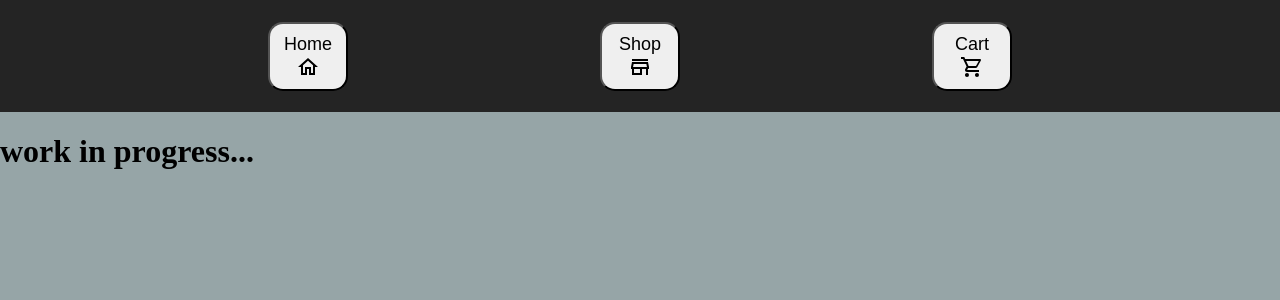
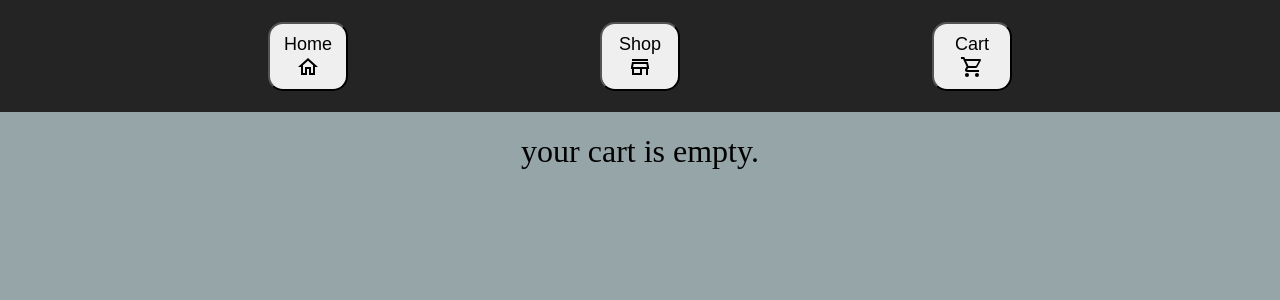
Before and after one commit to hussainhamid/shopping-cart-top, a React (Vite) app: page /cart in a window 1280 px wide. Shown: the top 300 px of the page. Built offline with nearby package versions, Linux system fonts and the light colour scheme.

Commit message:
completed the project

```diff
--- a/src/App.jsx
+++ b/src/App.jsx
@@ -1,27 +1,34 @@
 import NavBar from "./files/nav";
 import { createBrowserRouter, RouterProvider, Outlet } from "react-router-dom";
-import { useState } from "react";
 import Cart from "./files/cart";
 import Home from "./files/home-page";
 import Shop from "./files/shop";
 import ErrorPage from "./files/error";
 import "./App.css";
+import { useState } from "react";
 
-function Layout() {
+function Layout({ addToCart, cart, removeFromCart }) {
   return (
     <>
       <NavBar />
       <main>
-        <Outlet />
+        <Outlet context={{ addToCart, cart, removeFromCart }} />
       </main>
     </>
   );
 }
 
-const router = createBrowserRouter([
+const router = (addToCart, cart, removeFromCart) =>
+  createBrowserRouter([
     {
       path: "/",
-    element: <Layout />,
+      element: (
+        <Layout
+          addToCart={addToCart}
+          cart={cart}
+          removeFromCart={removeFromCart}
+        />
+      ),
       errorElement: <ErrorPage />,
       children: [
         { path: "/", element: <Home /> },
@@ -32,5 +39,17 @@ const router = createBrowserRouter([
   ]);
 
 export default function App() {
-  return <RouterProvider router={router} />;
+  const [cart, setcart] = useState([]);
+
+  const addToCart = (product) => {
+    setcart((prevCart) => [...prevCart, product]);
+  };
+
+  const removeFromCart = (productIndex) => {
+    setcart((prevCart) =>
+      prevCart.filter((_, index) => index !== productIndex)
+    );
+  };
+
+  return <RouterProvider router={router(addToCart, cart, removeFromCart)} />;
 }
--- a/src/files/cart.jsx
+++ b/src/files/cart.jsx
@@ -1,5 +1,85 @@
 import styled from "styled-components";
+import { useOutletContext } from "react-router-dom";
 
 export default function Cart() {
-  return <h1>work in progress...</h1>;
+  const { cart, removeFromCart } = useOutletContext();
+
+  const H3 = styled.h3`
+    font-weight: 500;
+  `;
+
+  const ProductsDiv = styled.div`
+    display: flex;
+    flex-wrap: wrap;
+    gap: 1rem;
+    align-items: center;
+    justify-content: center;
+    margin: 20px 0px;
+  `;
+
+  const EachProducts = styled.div`
+    border: 5px solid #ccc;
+    padding: 1rem;
+    border-radius: 20px;
+    width: 200px;
+    height: 370px;
+    display: flex;
+    flex-direction: column;
+    justify-content: space-between;
+    text-align: center;
+  `;
+
+  const Img = styled.img`
+    width: 100%;
+    height: 150px;
+    object-fit: contain;
+  `;
+
+  const Button = styled.button`
+    margin-top: 0.5rem;
+    padding: 0.5rem 1rem;
+    border: none;
+    border-radius: 10px;
+    background-color: rgb(194, 67, 58);
+    color: white;
+    cursor: pointer;
+    transition: transform 0.2s ease-in-out, color 0.2s ease-in-out;
+
+    &:hover {
+      background-color: rgb(105, 49, 45);
+      transform: scale(1.1);
+      cursor: pointer;
+    }
+  `;
+
+  const H1 = styled.h1`
+    text-align: center;
+    font-weight: 500;
+  `;
+
+  if (cart.length === 0) {
+    return <H1>your cart is empty.</H1>;
+  }
+
+  return (
+    <div>
+      <ProductsDiv>
+        {cart.map((product, index) => (
+          <EachProducts key={index}>
+            <H3>
+              {product.title.length > 50
+                ? `${product.title.slice(0, 50)}...`
+                : product.title}
+            </H3>
+            <Img src={product.image} alt={product.title} />
+            <p>${product.price}</p>
+
+            <Button onClick={() => removeFromCart(index)}>
+              Remove from cart
+            </Button>
+          </EachProducts>
+        ))}
+      </ProductsDiv>
+    </div>
+  );
 }
--- a/src/files/shop.jsx
+++ b/src/files/shop.jsx
@@ -1,7 +1,10 @@
 import styled from "styled-components";
 import { useEffect, useState } from "react";
+import { useOutletContext } from "react-router-dom";
 
-export default function Shop({ addToCart }) {
+export default function Shop() {
+  const { addToCart } = useOutletContext();
+
   const Div = styled.div`
     height: 80vh;
     display: flex;
```
Lines whose indentation alone changed are shown as unchanged.
